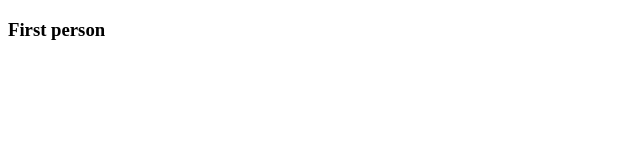
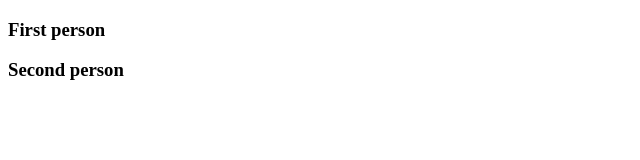
Before and after one commit to Samhithan03/git-clone, a plain HTML site: page index.html in a window 1280 px wide. Shown: the whole page, without its empty margins (0-640 px from the left). Drawn offline with Linux system fonts and the light colour scheme.

Commit message:
second person

```diff
--- a/index.html
+++ b/index.html
@@ -7,5 +7,6 @@
 </head>
 <body>
     <h3>First person</h3>
+    <h3>Second person</h3>
 </body>
 </html>
```
